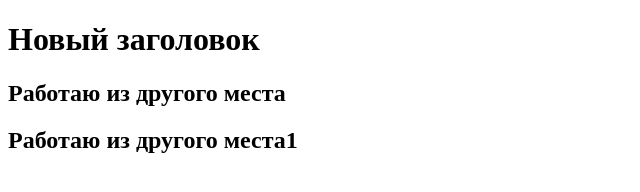
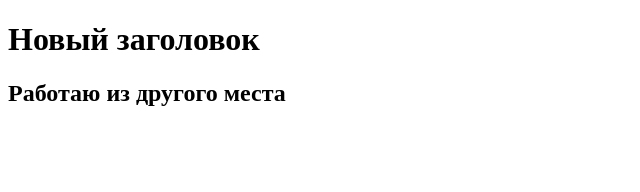
Before and after one commit to falcon-90125/CoursePythonBasicPlus, a plain HTML site: page index.html in a window 1280 px wide. Shown: the whole page, without its empty margins (0-640 px from the left). Drawn offline with Linux system fonts and the light colour scheme.

Commit message:
Работаю с другого метс фин

```diff
--- a/index.html
+++ b/index.html
@@ -8,6 +8,5 @@
 <body>
   <h1>Новый заголовок</h1>
   <h2>Работаю из другого места</h2>
-  <h2>Работаю из другого места1</h2>
 </body>
 </html>
```
